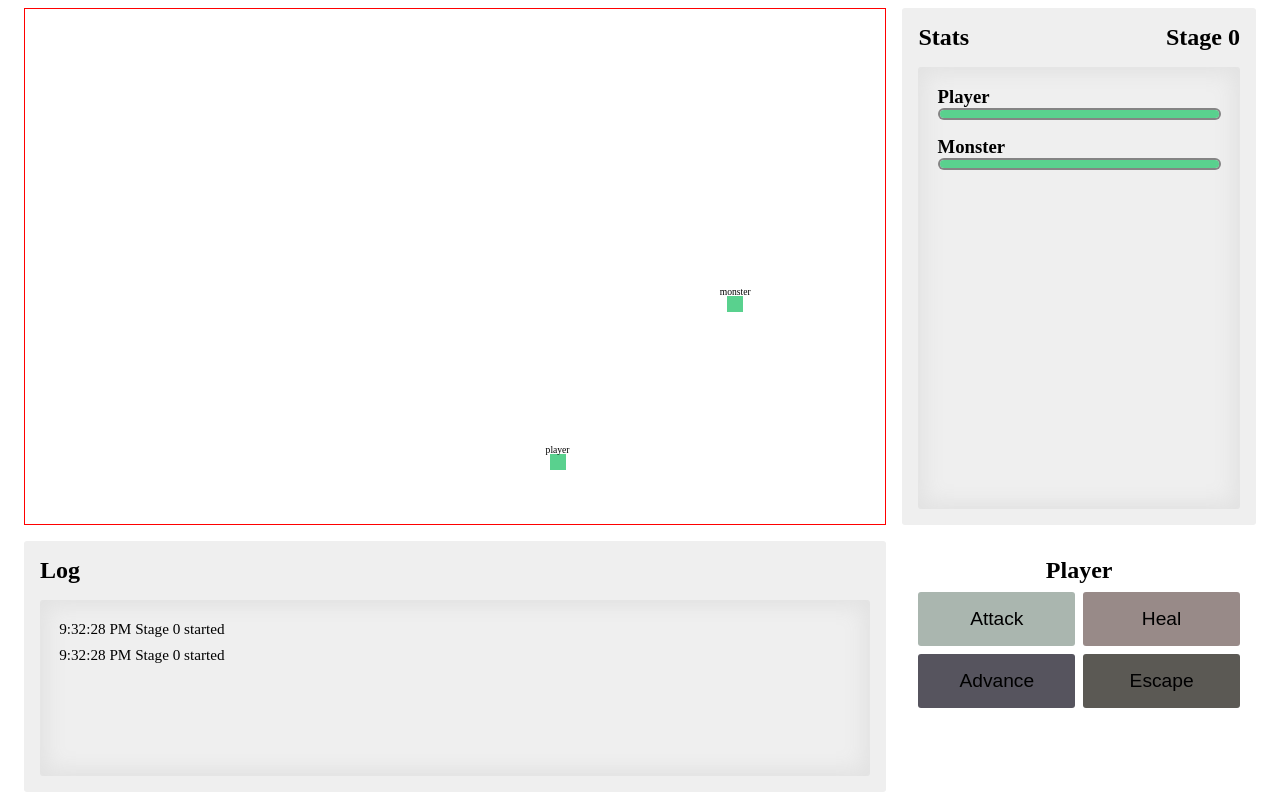
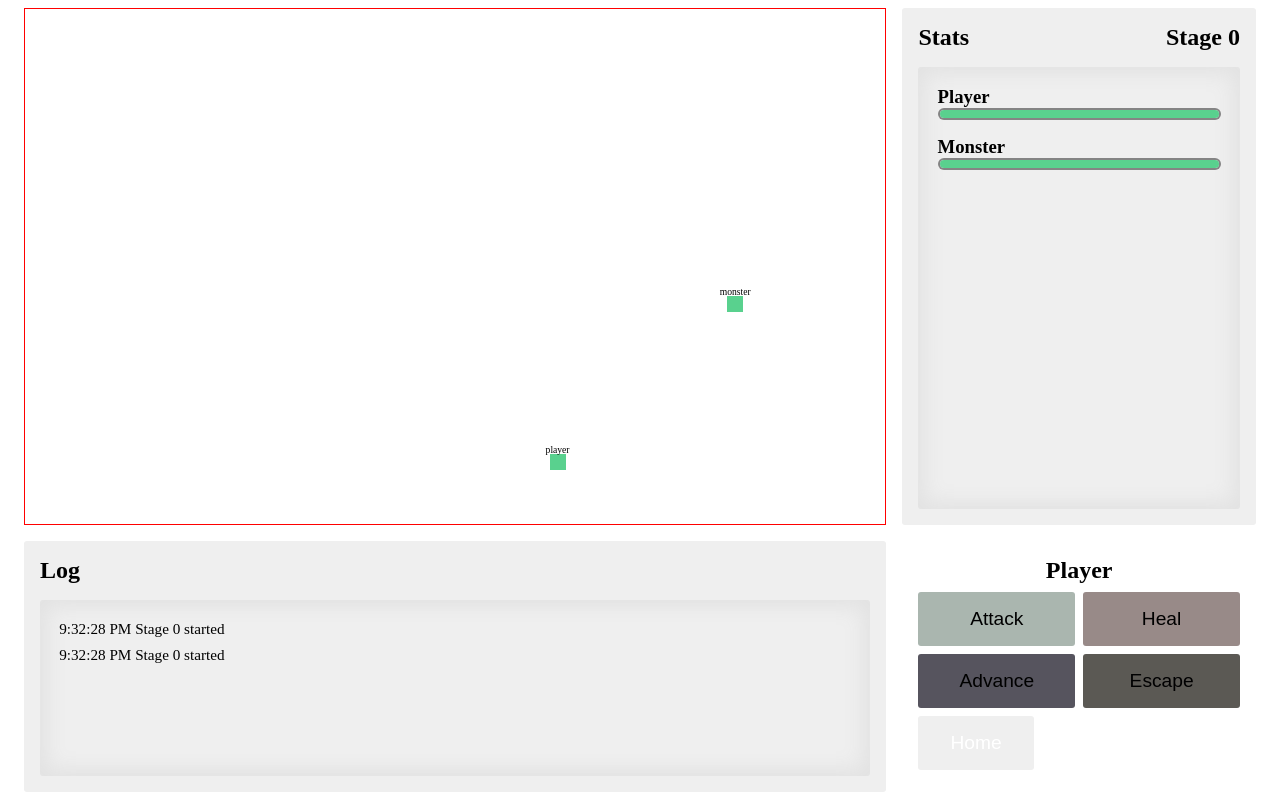
Before and after one commit to iritaca/dnd-slim-version, a React (Create React App) app: page /game in a window 1280 px wide. Built offline with nearby package versions, Linux system fonts and the light colour scheme.

Commit message:
Adds Routing

```diff
--- a/package.json
+++ b/package.json
@@ -12,6 +12,7 @@
     "@types/react-dom": "^18.0.5",
     "react": "^18.2.0",
     "react-dom": "^18.2.0",
+    "react-router-dom": "^6.3.0",
     "react-scripts": "5.0.1",
     "sass": "^1.53.0",
     "typescript": "^4.7.4",
--- a/src/App.tsx
+++ b/src/App.tsx
@@ -1,8 +1,22 @@
 import React from "react";
 import { Game } from "./Game";
+import { GameInfo } from "./GameInfo";
+import { Home } from "./Home";
+
+import { BrowserRouter as Router, Routes, Route } from "react-router-dom";
 
 function App() {
-  return <Game />;
+  return (
+    <Router>
+      <div>
+        <Routes>
+          <Route path="/game" element={<Game />} />
+          <Route path="/game-info" element={<GameInfo />} />
+          <Route path="/" element={<Home />} />
+        </Routes>
+      </div>
+    </Router>
+  );
 }
 
 export default App;
--- a/src/Game.tsx
+++ b/src/Game.tsx
@@ -1,4 +1,6 @@
 import React, { useState, useEffect, useRef } from "react";
+
+import { Link } from "react-router-dom";
 
 import { generatePlayer } from "./PlayerAndMonsters/player";
 import { generateMonster } from "./PlayerAndMonsters/monsters";
@@ -25,6 +27,7 @@ export const Game = () => {
   const [nextLevelDoor, setNextLevelDoor] = useState<NextLevelDoor>();
   const [logMessage, setLogMessage] = useState<string[]>([]);
   const [stageWinner, setStageWinner] = useState<BattleWinner>("monster");
+  const [playerIsAttacking, setPlayerIsAttacking] = useState<boolean>(false);
 
   // element size, and position references
   const containerRef = useRef<HTMLDivElement>(null);
@@ -132,6 +135,8 @@ export const Game = () => {
     const mapSize = containerRef.current;
     const newMonster = generateMonster();
 
+    setPlayerIsAttacking(false);
+
     if (mapSize && player.stage <= STAGES_LIMIT) {
       let playerCoords = generateRandomCoords({
         mapSize: mapSize,
@@ -210,6 +215,7 @@ export const Game = () => {
 
   //Button actions
   const attackButton = async () => {
+    setPlayerIsAttacking(true);
     const winner = await doBattle({
       player,
       monster,
@@ -218,6 +224,7 @@ export const Game = () => {
       setLogMessage,
       addTimerToMessage,
     });
+
     setStageWinner(winner);
   };
 
@@ -322,10 +329,13 @@ export const Game = () => {
           <button
             className={`${Styles.btn} ${Styles.run}`}
             onClick={resetGame}
-            disabled={player.stage === 0 || hasWon}
+            disabled={player.stage === 0 || hasWon || playerIsAttacking}
           >
             Escape
           </button>
+          <Link to="/">
+            <button className={`${Styles.btn} ${Styles.home}`}>Home</button>
+          </Link>
         </div>
       </section>
     </div>
--- /dev/null
+++ b/src/GameInfo.tsx
@@ -0,0 +1,13 @@
+import { Link } from "react-router-dom";
+
+import Styles from "./Styles/Game.module.scss";
+
+export const GameInfo = () => {
+  return (
+    <div className={Styles.gameInfo}>
+      <Link to="/" className={`${Styles.btn} ${Styles.home}`}>
+        Go back
+      </Link>
+    </div>
+  );
+};
--- /dev/null
+++ b/src/Home.tsx
@@ -0,0 +1,23 @@
+import { Link } from "react-router-dom";
+
+import Styles from "./Styles/Game.module.scss";
+export const Home = () => {
+  return (
+    <div className={Styles.homeWrapper}>
+      <h2>Home</h2>
+      <ul className={Styles.homeMenu}>
+        <Link to="/" className={`${Styles.btn} ${Styles.home}`}>
+          Home
+        </Link>
+
+        <Link to="/game" className={`${Styles.btn} ${Styles.home}`}>
+          Game
+        </Link>
+
+        <Link to="/game-info" className={`${Styles.btn} ${Styles.home}`}>
+          Game Info
+        </Link>
+      </ul>
+    </div>
+  );
+};
```
Also changed, not shown: 2 other files (tests, documents, lock files or other folders).
